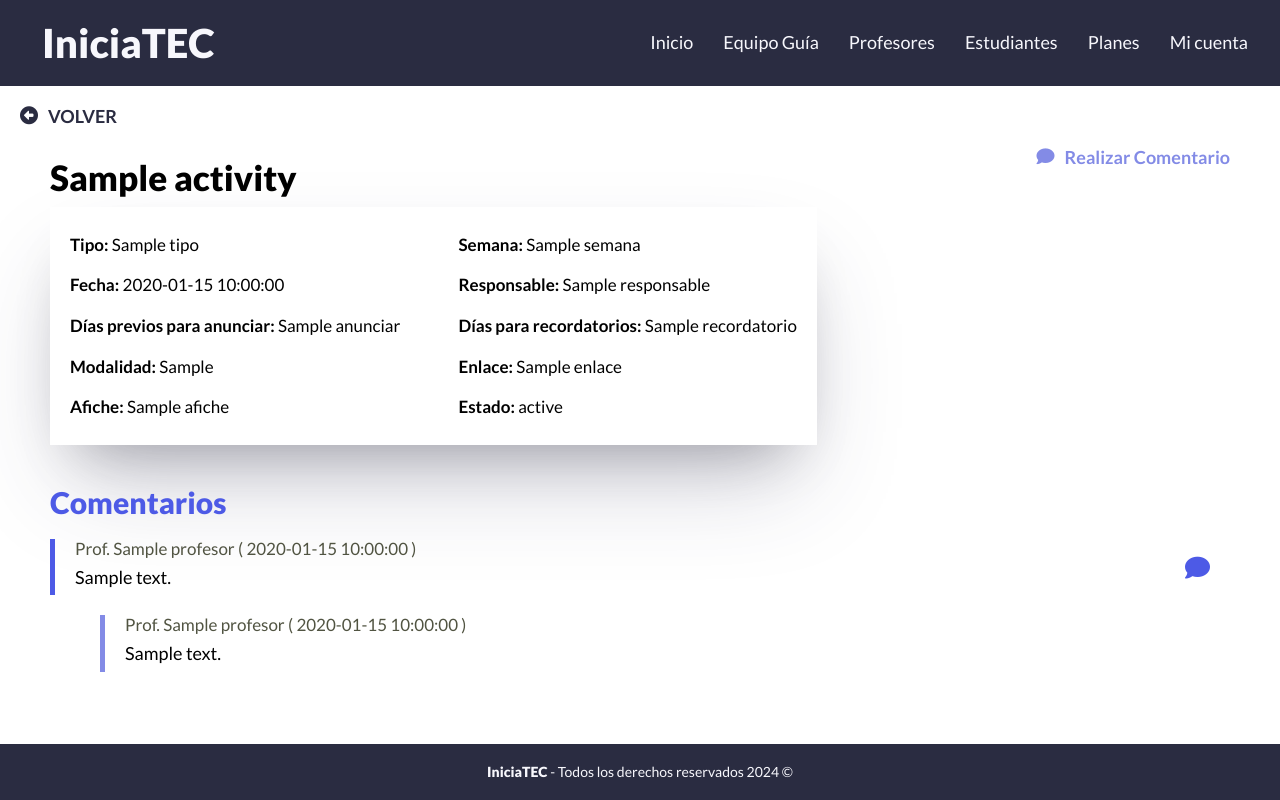
After one commit to LeonardoC1302/IniciaTEC, a PHP site: template WebApp/views/plans/activity.php in a window 1280 px wide. The commit adds this page. Run offline with PHP 8.4, Linux system fonts and the light colour scheme; the template is opened without the code that fills it: most values are stand-ins (such as "Sample title", 1, 10 or a date in 2020); some libraries are stand-ins or nearby versions.

Commit message:
Activity & Comments Pages

```diff
--- a/WebApp/controllers/AuthController.php
+++ b/WebApp/controllers/AuthController.php
@@ -52,6 +52,11 @@ class AuthController {
         if(!isset($_SESSION)){
             session_start();
         }
+
+        if(!isset($_SESSION['id'])){
+            header('Location: /');
+        }
+
         $user = User::find($_SESSION['id']);
         if(!$user){
             header('Location: /');
--- a/WebApp/public/index.php
+++ b/WebApp/public/index.php
@@ -40,6 +40,7 @@ $router->post('/students/delete', [StudentsController::class, 'delete']);
 // Activities routes
 $router->get('/plans', [Planscontroller::class, 'index']);
 $router->get('/plans/plan', [Planscontroller::class, 'plan']);
+$router->get('/plans/plan/activity', [Planscontroller::class, 'activity']);
 
 // Students routes
 $router->get('/professors', [ProfessorsController::class, 'index']);
--- /dev/null
+++ b/WebApp/src/scss/pages/plans/_activity.scss
@@ -0,0 +1,51 @@
+@use 'base/mixins' as m;
+@use 'base/variables' as v;
+
+.activity{
+    flex-grow: 1;
+    padding: 0 5rem;
+    &__main{
+        display: flex;
+        justify-content: space-between;
+        &__title{
+            margin: 1rem 0;
+            font-size: 3.5rem;
+        }
+
+        &__comment{
+            display: flex;
+            gap: 1rem;
+            color: v.$secondary-color;
+            font-weight: v.$bold;
+        }
+    }
+
+    &__info{
+        @include m.grid(2, .5rem);
+        column-gap: 5rem;
+        @include m.shadow;
+        width: fit-content;
+        padding: 2rem;
+        &__content{
+            margin: .8rem 0;
+            font-size: 1.7rem;
+            span{
+                font-weight: v.$bold;
+            }
+        }
+    }
+
+    &__comments{
+        margin-top: 4rem;
+        &__title{
+            color: v.$accent-color;
+            font-size: 3rem;
+        }
+
+        &__empty{
+            color: lighten(v.$black-color, 20%);
+            font-size: 2rem;
+            margin-top: 2rem;
+        }
+    }
+}
--- a/WebApp/src/scss/pages/plans/_index.scss
+++ b/WebApp/src/scss/pages/plans/_index.scss
@@ -1,2 +1,3 @@
 @forward 'plans';
 @forward 'plan';
+@forward 'activity';
--- a/WebApp/src/scss/pages/plans/_plan.scss
+++ b/WebApp/src/scss/pages/plans/_plan.scss
@@ -47,7 +47,7 @@
 
 }
 
-.activity{
+.activityCard{
     padding: 2rem;
     border-radius: 2rem;
     @include m.shadow;
@@ -81,8 +81,8 @@
     // Apply some styles to the first element of the activities list
     &:first-child{
         background-color: v.$secondary-color;
-        .activity__name,
-        .activity__view{
+        .activityCard__name,
+        .activityCard__view{
             color: v.$white;
         }
 
--- a/WebApp/src/scss/ui/_index.scss
+++ b/WebApp/src/scss/ui/_index.scss
@@ -3,3 +3,4 @@
 @forward 'form';
 @forward 'table';
 @forward 'alerts';
+@forward 'comments';
--- /dev/null
+++ b/WebApp/src/scss/ui/comments/_comments.scss
@@ -0,0 +1,42 @@
+@use 'base/mixins' as m;
+@use 'base/variables' as v;
+
+.comments{
+    display: flex;
+    flex-direction: column;
+}
+
+.comment{
+    display: flex;
+    align-items: center;
+    justify-content: space-between;
+    border-left: 5px solid v.$accent-color;
+    padding: 0 2rem;
+    margin-bottom: 2rem;
+
+    &__info{
+        display: flex;
+        flex-direction: column;
+    }
+
+    &__data{
+        margin: 0;
+        color: lighten(v.$black-color, 20%);
+        font-size: 1.7rem;
+    }
+
+    &__content{
+        margin: .8rem 0;
+    }
+
+    &__comment{
+        color: v.$accent-color;
+        font-size: 2.5rem;
+    }
+}
+
+.comment--subcomment{
+    @extend .comment;
+    border-left: 5px solid v.$secondary-color;
+    margin-left: 5rem;
+}
--- /dev/null
+++ b/WebApp/src/scss/ui/comments/_index.scss
@@ -0,0 +1 @@
+@forward 'comments';
--- /dev/null
+++ b/WebApp/views/plans/activity.php
@@ -0,0 +1,55 @@
+<a href="/plans/plan?id=<?php echo $planId; ?>" class="volver">
+    <i class="fa-solid fa-circle-left"></i>
+    Volver
+</a>
+
+<div class="activity">
+    <div class="activity__main">
+        <h1 class="activity__main__title"><?php echo $activity->nombre; ?></h1>
+        <a href="#" class="activity__main__comment">
+            <i class="fa-solid fa-comment"></i>
+            Realizar Comentario
+        </a>
+    </div>
+    <div class="activity__info">
+        <p class="activity__info__content"><span>Tipo: </span><?php echo $activity->tipo; ?></p>
+        <p class="activity__info__content"><span>Semana: </span><?php echo $activity->semana; ?></p>
+        <p class="activity__info__content"><span>Fecha: </span><?php echo $activity->fecha; ?></p>
+        <p class="activity__info__content"><span>Responsable: </span><?php echo $activity->responsable; ?></p>
+        <p class="activity__info__content"><span>Días previos para anunciar: </span><?php echo $activity->anunciar ?? 'No definido'; ?></p>
+        <p class="activity__info__content"><span>Días para recordatorios: </span><?php echo $activity->recordatorio ?? 'No definido'; ?></p>
+        <p class="activity__info__content"><span>Modalidad: </span><?php echo $activity->modalidadStr; ?></p>
+        <p class="activity__info__content"><span>Enlace: </span><?php echo $activity->enlace ?? 'No aplica'; ?></p>
+        <p class="activity__info__content"><span>Afiche: </span><?php echo $activity->afiche;?></p>
+        <p class="activity__info__content"><span>Estado: </span><?php echo $activity->estado;?></p>
+    </div>
+    <div class="activity__comments">
+        <h2 class="activity__comments__title">Comentarios</h2>
+        <?php if(!empty($comments)){ ?>
+            <div class="comments">
+                <?php foreach($comments as $comment){ ?>
+                    <div class="comment">
+                        <div class="comment__info">
+                            <p class="comment__data">Prof. <?php echo $comment->profesor ?> ( <?php echo $comment->fecha; ?> )</p>
+                            <p class="comment__content"><?php echo $comment->contenido; ?></p>
+                        </div>
+                        <a href="#" class="comment__comment">
+                            <i class="fa-solid fa-comment"></i>
+                        </a>
+                    </div>
+
+                    <?php foreach($comment->subcomments as $subcomment){ ?>
+                        <div class="comment--subcomment">
+                            <div class="comment__info">
+                                <p class="comment__data">Prof. <?php echo $subcomment->profesor ?> ( <?php echo $subcomment->fecha; ?> )</p>
+                                <p class="comment__content"><?php echo $subcomment->contenido; ?></p>
+                            </div>
+                        </div>
+                    <?php } ?>
+                <?php } ?>
+            </div>
+        <?php } else { ?>
+            <p class="activity__comments__empty">No hay comentarios para esta actividad</p>
+        <?php } ?>
+    </div>
+</div>
```
Also changed, not shown: WebApp/controllers/PlansController.php (+43 -0 lines), WebApp/models/ActiveRecord.php (+12 -0 lines), WebApp/models/Comment.php (added, +24 -0 lines), WebApp/views/plans/plan.php (+14 -14 lines), WebApp/public/build/css/app.css, 1 other file.
